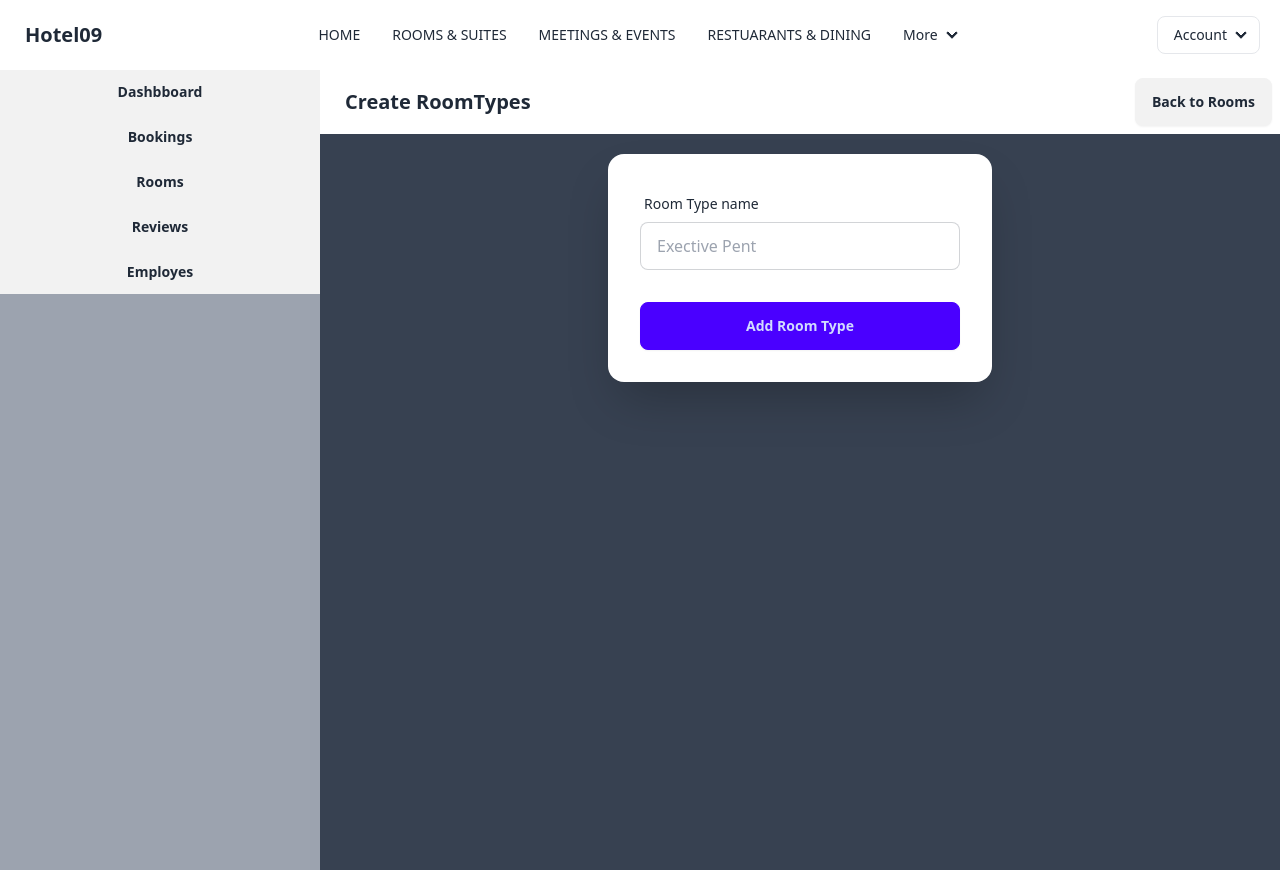
After one commit to shahzaibaly1938/Hotel09, a Django app: page /custom_admin/rooms/create_roomtype in a window 1280 px wide. The commit adds this page. Run offline with Django 5.2, Linux system fonts and the light colour scheme; the visitor is signed in with stand-in values (Sample User, id 1).

Commit message:
Some Update in RoomandSuites Added Create Roomtype Feature Now can add room types through admin panel.

```diff
--- a/roomandsuites/admin.py
+++ b/roomandsuites/admin.py
@@ -1,9 +1,12 @@
 from django.contrib import admin
-from .models import Room
+from .models import Room, Roomtype
 # Register your models here.
 
 class RoomAdmin(admin.ModelAdmin):
     list_display = ["name", "is_available", "price", "desc"]
 
+class RoomTypeAdmin(admin.ModelAdmin):
+    list_display = ['id','name']
 
 admin.site.register(Room, RoomAdmin)
+admin.site.register(Roomtype, RoomTypeAdmin)
--- a/roomandsuites/models.py
+++ b/roomandsuites/models.py
@@ -3,10 +3,12 @@ from django.db import models
 # Create your models here.
 
 class Roomtype(models.Model):
+    id = models.IntegerField(primary_key=True, default=None)
     name = models.CharField(max_length=100)
 
 
 class Room(models.Model):
+    id = models.IntegerField(primary_key= True, default=None)
     name = models.CharField(max_length=100)
     type = models.ForeignKey(Roomtype, on_delete=models.CASCADE, related_name='roomtype_rooms')
     desc = models.TextField()
--- /dev/null
+++ b/roomandsuites/templates/roomandsuites/create_roomtype.html
@@ -0,0 +1,38 @@
+{% extends "admin.html" %} {% block title %} Dashbboard | 09Hotel {% endblock %}
+{% block content %}
+
+<div class="w-full h-full flex flex-col items-center">
+    <div class="navbar bg-base-100">
+        <div class="navbar-start">
+          <a class="btn btn-ghost text-xl">Create RoomTypes</a>
+        </div>
+        <div class="navbar-end">
+          <a href="{% url 'rooms' %}" class="btn">Back to Rooms</a>
+        </div>
+      </div>
+
+    <div class="card bg-base-100 mt-5 w-full max-w-sm shrink-0 shadow-2xl">
+      <form class="card-body" method="post" action="{% url 'create_roomtype' %}">
+        {% csrf_token %}
+        <div class="form-control">
+          <label class="label">
+            <span class="label-text">Room Type name</span>
+          </label>
+          <input
+            type="text"
+            name="name"
+            placeholder="Exective Pent"
+            class="input input-bordered"
+            required
+          />
+        </div>
+
+        <div class="form-control mt-6">
+          <button type="submit" class="btn btn-primary">Add Room Type</button>
+        </div>
+      </form>
+    </div>
+
+</div>
+
+{% endblock %}
--- a/roomandsuites/templates/roomandsuites/rooms.html
+++ b/roomandsuites/templates/roomandsuites/rooms.html
@@ -6,7 +6,9 @@
       <a class="btn btn-ghost text-xl">ROOMS</a>
     </div>
     <div class="navbar-end">
+      <a href="{% url 'create_roomtype' %}" class="btn">Create Room Types</a>
       <a href="{% url 'create_room' %}" class="btn">Create Rooms</a>
+
     </div>
   </div>
 
--- a/roomandsuites/urls.py
+++ b/roomandsuites/urls.py
@@ -4,4 +4,5 @@ from . import views
 urlpatterns = [
     path('', views.rooms, name='rooms'),
     path('create_room/', views.create_room, name='create_room'),
+    path('create_roomtype', views.create_roomtype, name='create_roomtype')
 ]
--- a/roomandsuites/views.py
+++ b/roomandsuites/views.py
@@ -1,7 +1,7 @@
 from django.shortcuts import render,redirect
 from django.contrib.auth.decorators import login_required
 from django.http import HttpResponse
-from .models import Room
+from .models import Room, Roomtype
 from django.contrib import messages
 
 # Create your views here.
@@ -40,3 +40,15 @@ def create_room(request):
 
         return render(request, 'roomandsuites/create_rooms.html')
     return HttpResponse('Not allowed 404!')
+
+@login_required
+def create_roomtype(request):
+    user = request.user
+    if user.is_staff == True:
+        if request.method == 'POST':
+            name = request.POST['name']
+            Roomtype.objects.create(name=name)
+            messages.success(request, 'Room Type Created Successfully..')
+            return redirect('rooms')
+        return render(request, 'roomandsuites/create_roomtype.html')
+    return HttpResponse('Not Allowed 404!')
```
Also changed, not shown: roomandsuites/migrations/0002_alter_room_id.py (added), roomandsuites/migrations/0003_alter_roomtype_id.py (added).
